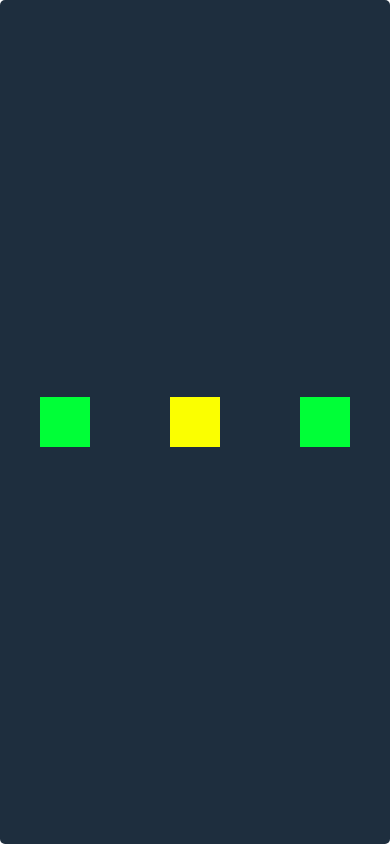
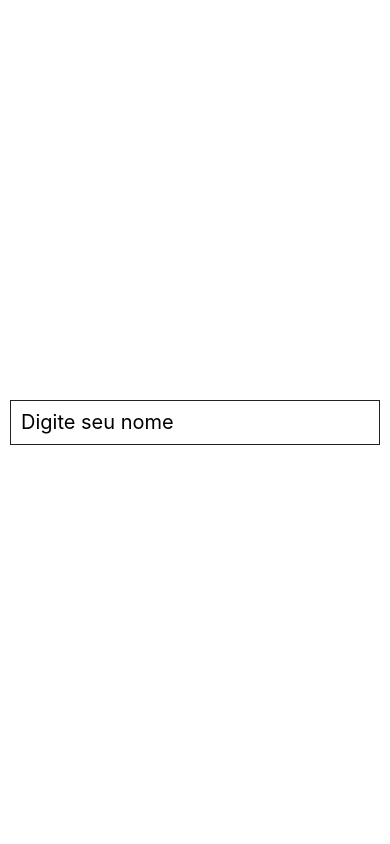
Before and after one commit to genilson-dev/App-quiz, a React Native app in the folder cursor-udemy-react-native/: screen / in a window 390 px wide. Built offline with nearby package versions, Linux system fonts and the light colour scheme.

Commit message:
Continuação do uso do state e setState

```diff
--- a/cursor-udemy-react-native/App.js
+++ b/cursor-udemy-react-native/App.js
@@ -1,5 +1,5 @@
 import React, { Component } from "react";
-import { View, Text, StyleSheet } from "react-native";
+import { View, Text, StyleSheet, TextInput } from "react-native";
 
 class App extends Component {
 
@@ -7,9 +7,8 @@ class App extends Component {
 
     return (
       <View style={styles.container}>
-        <View style={styles.app}></View>
-        <View style={styles.app1}></View>
-        <View style={styles.app2}></View>
+        <TextInput style={styles.input} placeholder="Digite seu nome"/>
+
       </View>
 
     )
@@ -22,30 +21,16 @@ export default App;
 const styles = StyleSheet.create({
   container: {
     flex: 1,
-    backgroundColor: "#1e2e3e",
-    borderRadius: 5,
-    flexDirection: "row",
-    justifyContent: "space-around",
-    alignItems: "center",
-
+    justifyContent: "center",
 
   },
-  app:{
-    width:50,
-    height: 50,
-    backgroundColor:"#00ff37ff",
-
-  },
-  app1:{
-      width:50,
-      height: 50,
-      backgroundColor:"#fbff00ff",
-
-  },
-    app2:{
-    width:50,
-    height: 50,
-    backgroundColor:"#00ff37ff",
+  input:{
+    // width: 45,
+    height: 45,
+    borderWidth: 1,
+    borderColor: "#222",
+    margin: 10,
+    fontSize: 20,
+    padding: 10
   }
-
 })
```
